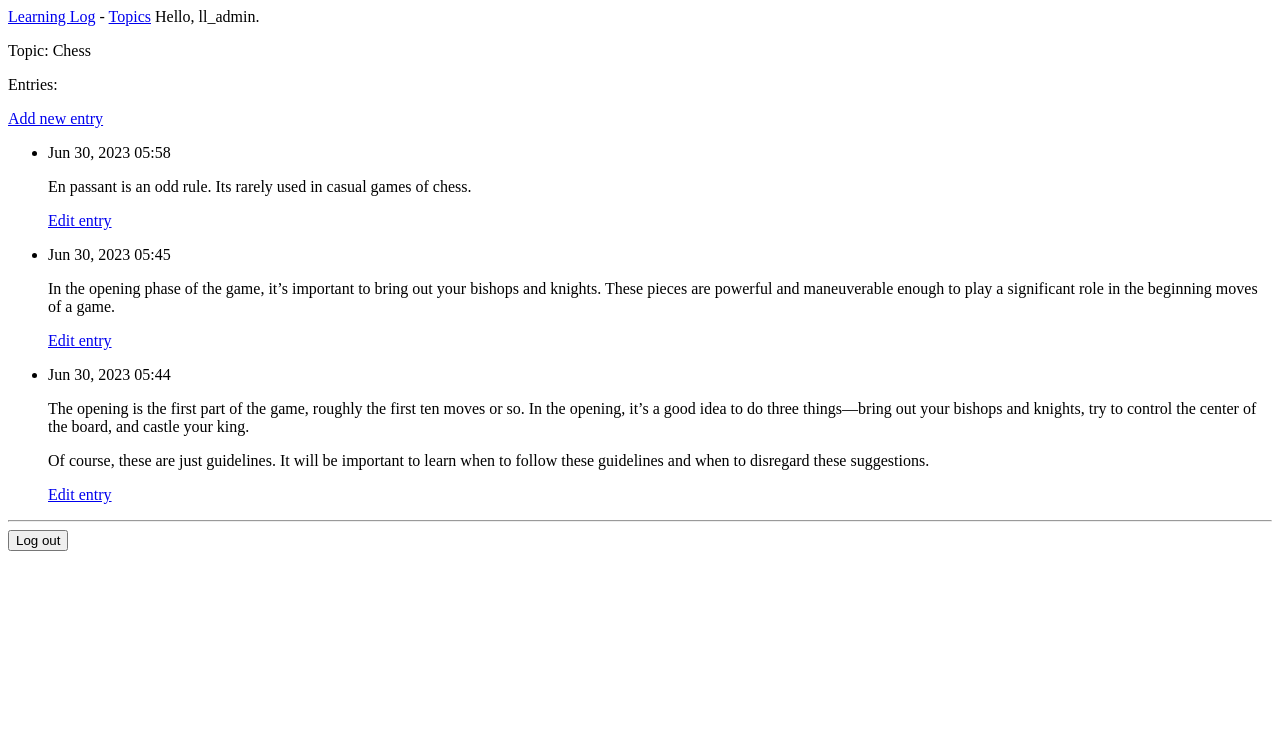
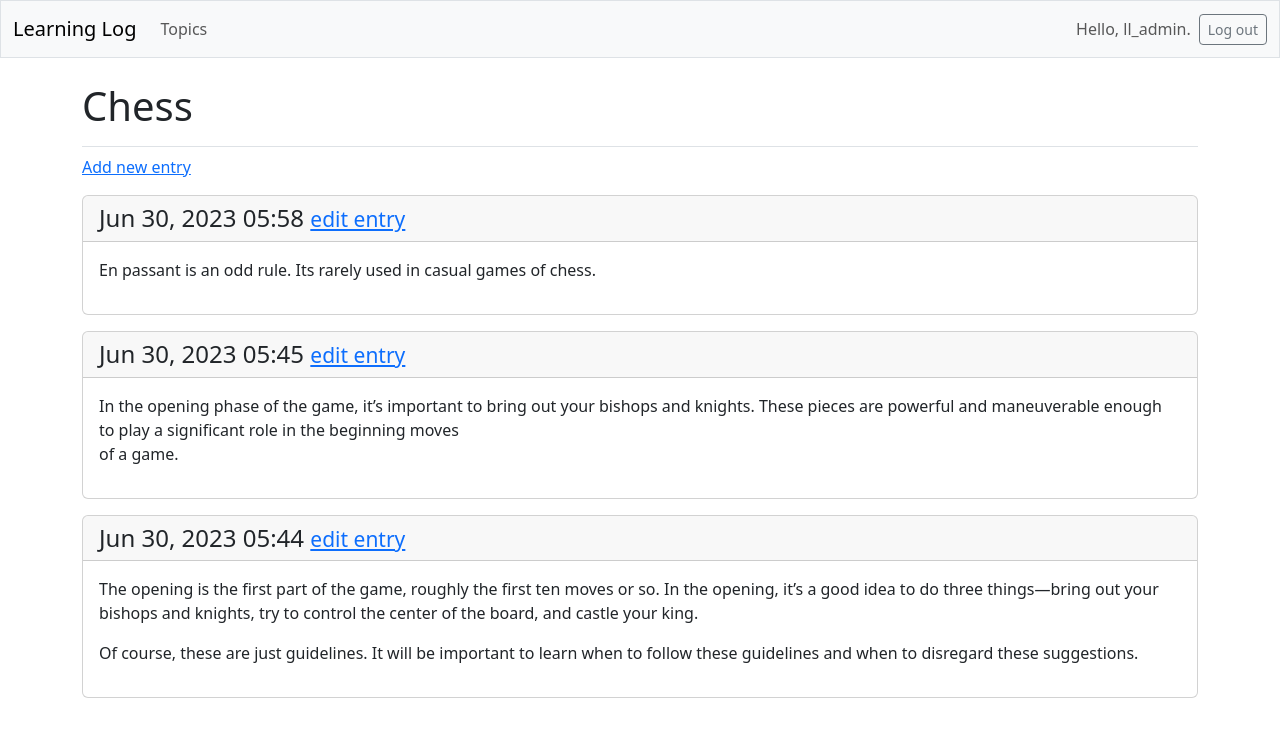
Before and after one commit to jebsmartt/learning-log, a Django app: page /topics/1/ in a window 1280 px wide. Shown: the top 737 px of the page. Run offline with Django 4.2, Linux system fonts and the light colour scheme; a user stored in the database is signed in; data comes from the database, SQL or seed files in the repository; both versions use the stored data as it was after the commit; some libraries are stand-ins or nearby versions.

Commit message:
Finalizing styles

```diff
--- a/learning_logs/templates/learning_logs/base.html
+++ b/learning_logs/templates/learning_logs/base.html
@@ -1,20 +1,74 @@
-<p>
-    <a href="{% url 'learning_logs:index' %}">Learning Log</a> -
-    <a href="{% url 'learning_logs:topics' %}">Topics</a>
-    {% if user.is_authenticated %}
-        Hello, {{ user.username }}.
-    {% else %}
-        <a href="{% url 'accounts:register' %}">Register</a> -
-        <a href="{% url 'accounts:login' %}">Log in</a>
-    {% endif %}
-</p>
+<!doctype html>
+<html lang="en">
+<head>
+  <meta charset="utf-8">
+  <meta name="viewport" content="width=device-width, initial-scale=1">
+  <title>Learning Log</title>
 
-{% block content %}{% endblock content%}
+  {% load django_bootstrap5 %}
+  {% bootstrap_css %}
+  {% bootstrap_javascript %}
 
-{% if user.is_authenticated %}
-    <hr />
-    <form action="{% url 'accounts:logout' %}" method='post'>
-        {% csrf_token %}
-        <button name='submit'>Log out</button>
-    </form>
-{% endif %}
+</head>
+<body>
+  <nav class="navbar navbar-expand-md navbar-light bg-light mb-4 border">
+    <div class="container-fluid">
+      <a class="navbar-brand" href="{% url 'learning_logs:index' %}">
+          Learning Log</a>
+
+      <button class="navbar-toggler" type="button" data-bs-toggle="collapse"
+        data-bs-target="#navbarCollapse" aria-controls="navbarCollapse"
+        aria-expanded="false" aria-label="Toggle navigation">
+        <span class="navbar-toggler-icon"></span>
+      </button>
+
+      <div class="collapse navbar-collapse" id="navbarCollapse">
+        <ul class="navbar-nav me-auto mb-2 mb-md-0">
+          <li class="nav-item">
+            <a class="nav-link" href="{% url 'learning_logs:topics' %}">
+              Topics</a></li>
+        </ul> <!-- End of links on left side of navbar -->
+
+        <!-- Account-related links -->
+        <ul class="navbar-nav ms-auto mb-2 mb-md-0">
+
+          {% if user.is_authenticated %}
+            <li class="nav-item">
+              <span class="navbar-text me-2">Hello, {{ user.username }}.
+                </span></li>
+          {% else %}
+            <li class="nav-item">
+              <a class="nav-link" href="{% url 'accounts:register' %}">
+                  Register</a></li>
+            <li class="nav-item">
+              <a class="nav-link" href="{% url 'accounts:login' %}">
+                  Log in</a></li>
+          {% endif %}
+
+        </ul> <!-- End of account-related links -->
+
+        {% if user.is_authenticated %}
+          <form action="{% url 'accounts:logout' %}" method='post'>
+            {% csrf_token %}
+            <button name='submit' class='btn btn-outline-secondary btn-sm'>
+              Log out</button>
+          </form>
+        {% endif %}
+
+      </div> <!-- Closes collapsible parts of navbar -->
+
+    </div> <!-- Closes navbar's container -->
+  </nav> <!-- End of navbar -->
+
+  <main class="container">
+    <div class="pb-2 mb-2 border-bottom">
+      {% block page_header %}{% endblock page_header %}
+    </div>
+
+    <div>
+      {% block content %}{% endblock content %}
+    </div>
+  </main>
+
+</body>
+</html>
--- a/learning_logs/templates/learning_logs/topic.html
+++ b/learning_logs/templates/learning_logs/topic.html
@@ -1,26 +1,28 @@
 {% extends 'learning_logs/base.html' %}
+
+{% block page_header %}
+  <h1>{{ topic.text }}</h1>
+{% endblock page_header %}
 
 {% block content %}
 
-
-    <p>Topic: {{ topic.text }}</p>
-
-    <p>Entries:</p>
   <p>
     <a href="{% url 'learning_logs:new_entry' topic.id %}">Add new entry</a>
   </p>
 
-    <ul>
   {% for entry in entries %}
-            <li>
-                <p>{{ entry.date_added|date:'M d, Y H:i' }}</p>
-                <p>{{ entry.text|linebreaks }}</p>
-                <p>
-                    <a href="{% url 'learning_logs:edit_entry' entry.id %}">Edit entry</a></p>
-            </li>
+    <div class="card mb-3">
+      <!-- Card header with timestamp and edit link -->
+      <h4 class="card-header">
+        {{ entry.date_added|date:'M d, Y H:i' }}
+        <small><a href="{% url 'learning_logs:edit_entry' entry.id %}">
+          edit entry</a></small>
+      </h4>
+      <!-- Card body with entry text -->
+      <div class="card-body">{{ entry.text|linebreaks }}</div>
+    </div>
   {% empty %}
-            <li>There are no entries for this topic yet.</li>
+    <p>There are no entries for this topic yet.</p>
   {% endfor %}
-    </ul>
 
 {% endblock content %}
--- a/ll_project/settings.py
+++ b/ll_project/settings.py
@@ -41,7 +41,7 @@ INSTALLED_APPS = [
     'accounts',
 
     #Third party apps.
-    'django-bootstrap5',
+    'django_bootstrap5',
 
     # Default django apps.
     'django.contrib.admin',
```
Also changed, not shown: accounts/templates/registration/login.html (+7 -3 lines), learning_logs/templates/learning_logs/index.html (+13 -3 lines), learning_logs/templates/learning_logs/topics.html (+10 -5 lines), db.sqlite3. Lines whose indentation alone changed are shown as unchanged.
